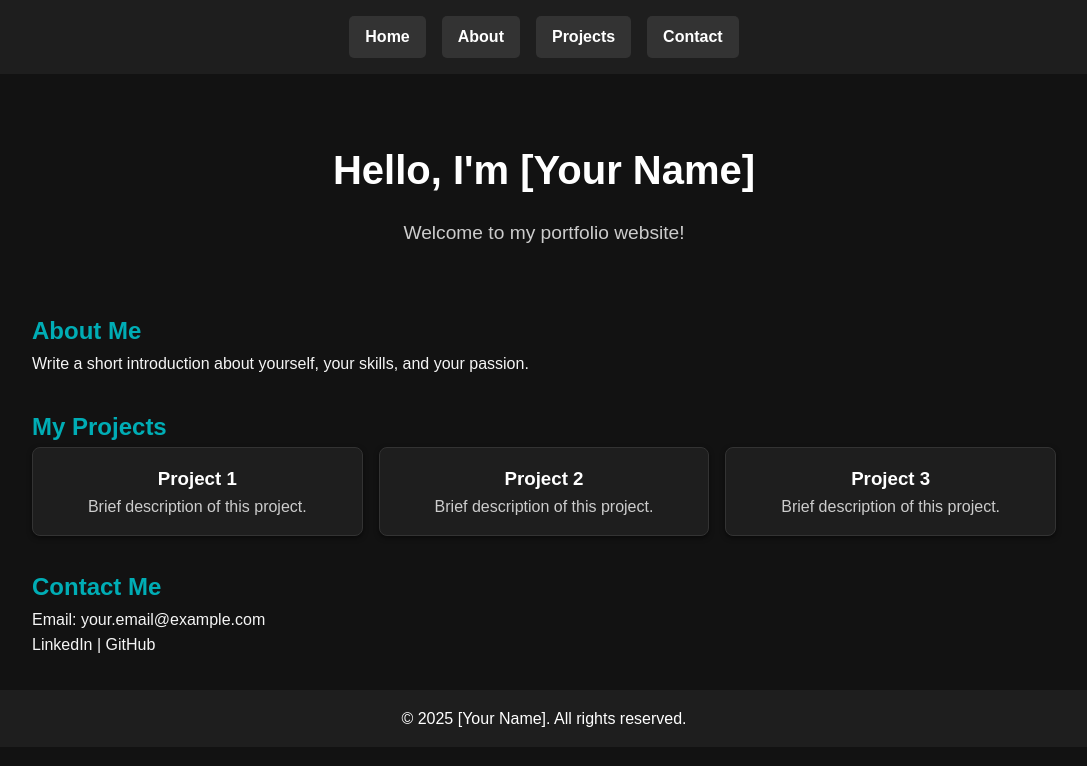
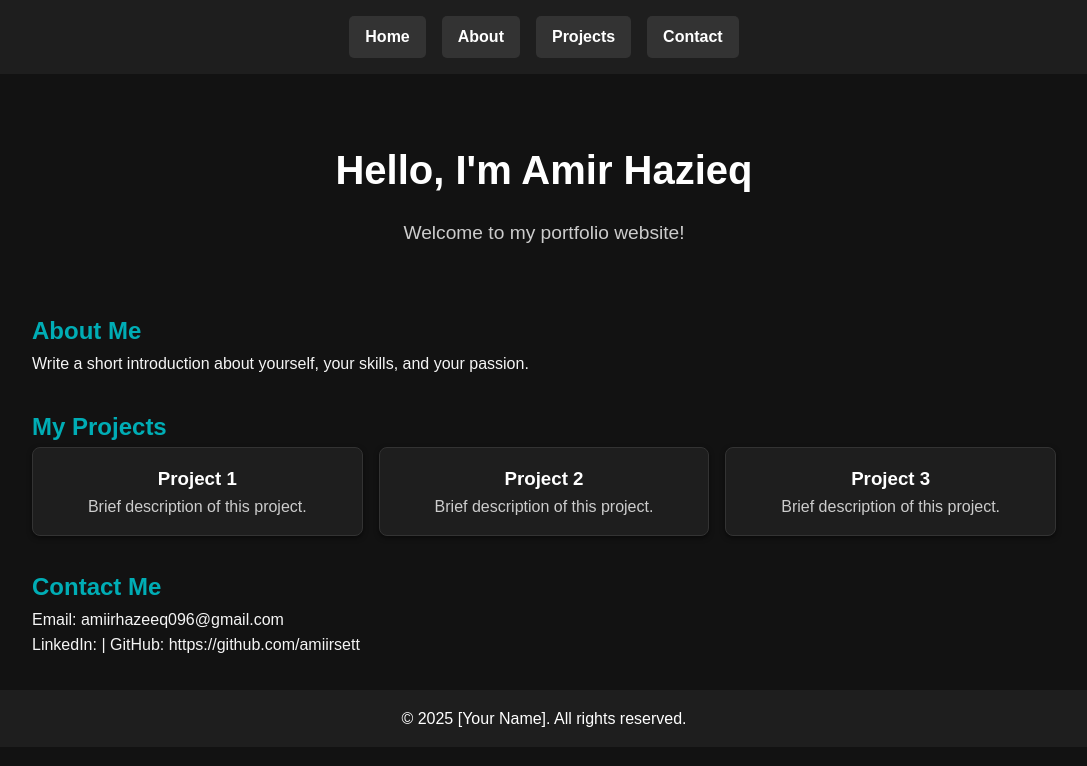
Before and after one commit to amiirsett/portfolio, a plain HTML site: page index.html in a window 1280 px wide. Shown: the whole page, without its empty margins (96-1183 px from the left). Drawn offline with Linux system fonts and the light colour scheme.

Commit message:
7th update

```diff
--- a/index.html
+++ b/index.html
@@ -111,7 +111,7 @@
 
   <div class="container">
     <section class="hero" id="home"> <!-- Hero section with ID 'home' -->
-      <h1>Hello, I'm [Your Name]</h1> <!-- Main heading -->
+      <h1>Hello, I'm Amir Hazieq</h1> <!-- Main heading -->
       <p>Welcome to my portfolio website!</p> <!-- Hero description -->
     </section>
 
@@ -140,8 +140,8 @@
 
     <section id="contact"> <!-- Contact section -->
       <h2>Contact Me</h2>
-      <p>Email: your.email@example.com</p>
-      <p>LinkedIn | GitHub</p>
+      <p>Email: amiirhazeeq096@gmail.com</p>
+      <p>LinkedIn: | GitHub: https://github.com/amiirsett</p>
     </section>
   </div>
 
```
